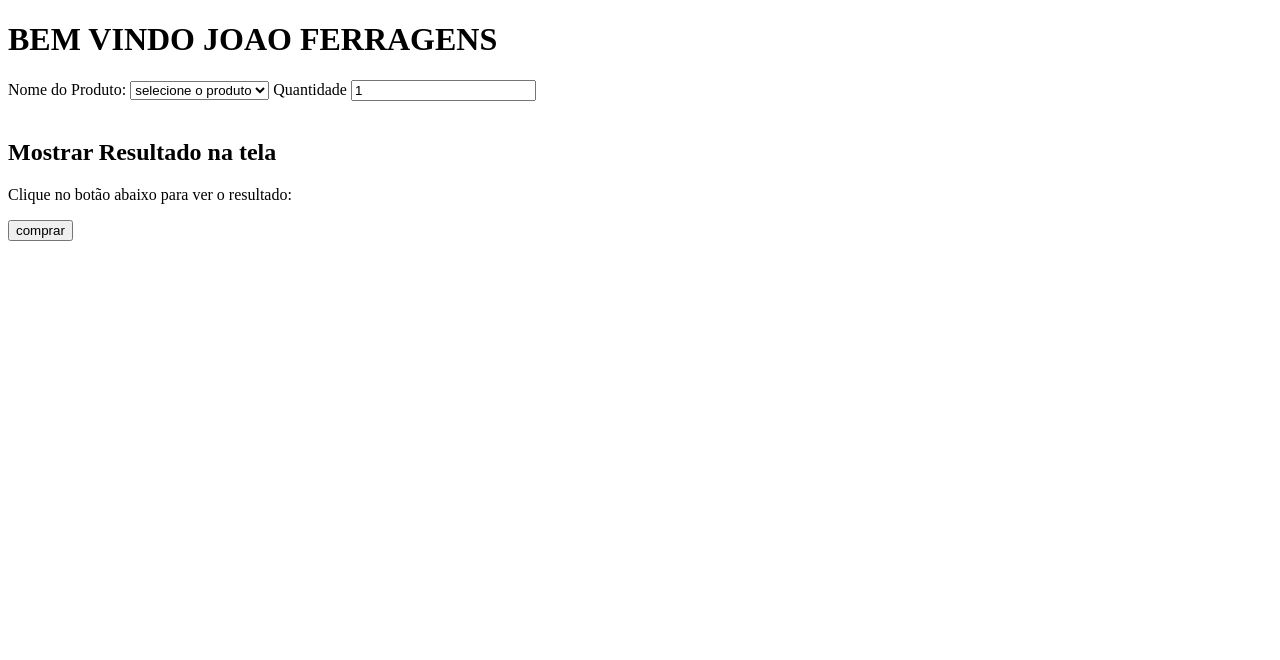
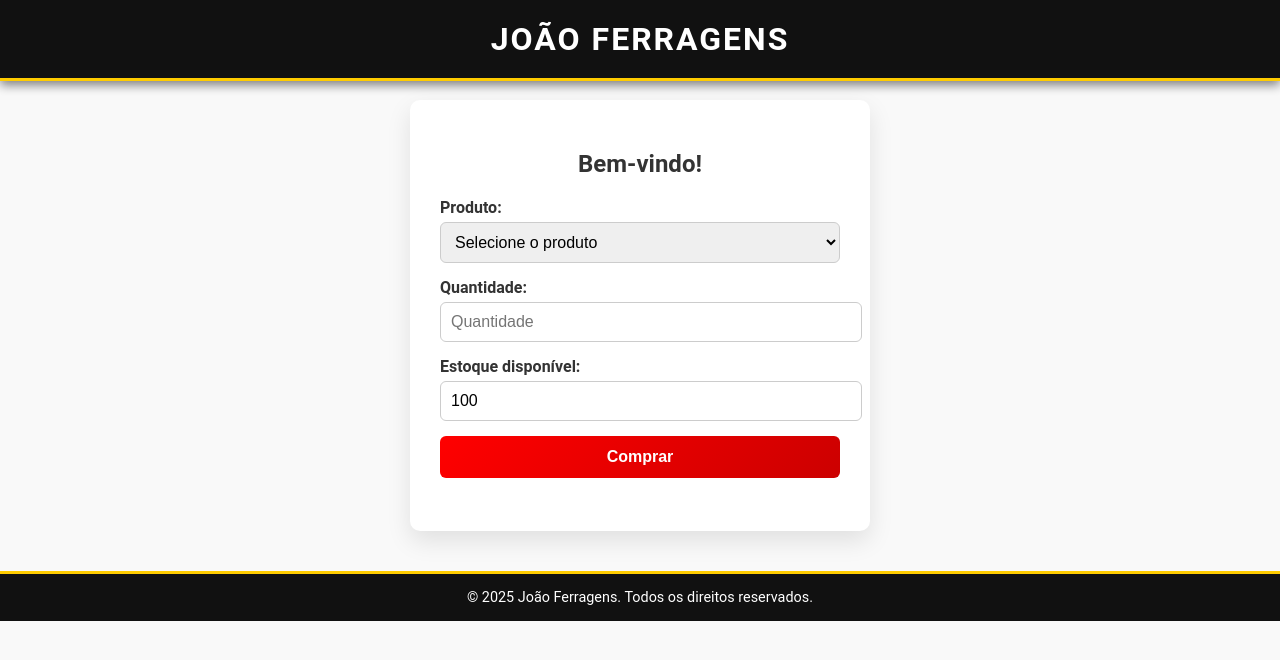
Before and after one commit to amandavitoria0/javas, a plain HTML site: page ferragensjoao/index.html in a window 1280 px wide. Drawn offline with Linux system fonts and the light colour scheme.

Commit message:
finalizado

```diff
--- a/ferragensjoao/index.html
+++ b/ferragensjoao/index.html
@@ -1,31 +1,75 @@
-<!DOCTYPE html>
-<html lang="en">
+<!DOCTYPE html><!-- Define o tipo de documento como HTML5 -->
+
+<html lang="pt-BR"><!-- Início do documento HTML com idioma português do Brasil -->
+
+
 <head>
-    <meta charset="UTF-8">
-    <meta name="viewport" content="width=device-width, initial-scale=1.0">
-    <title>Document</title>
+    <!-- Metadados da página -->
+    <meta charset="UTF-8" />
+    <!-- Define a codificação de caracteres como UTF-8 para suportar acentuação -->
+
+    <meta name="viewport" content="width=device-width, initial-scale=1.0" />
+    <!-- Garante que a visualização será responsiva em dispositivos móveis -->
+
+    <title>João Ferragens</title>   <!-- Título da aba do navegador -->
+
+
+    <link rel="stylesheet" href="style.css" /> <!-- Vincula o arquivo externo de estilos CSS -->
+
 </head>
-<body>
-       <h1>BEM VINDO JOAO FERRAGENS</h1>
-       <label for="productName">Nome do Produto:</label>
-        <select id="produto">
-            <option value="">selecione o produto</option>
-            <option value="parafuso">parafuso</option>
-            <option value="martelo">martelo</option>
-            <option value="chave de fenda">chave de fenda</option>
+
+<body>    <!-- Início do corpo da página -->
+
+
+
+    <header> <!-- Cabeçalho fixo com nome da loja -->
+        <h1>João Ferragens</h1><!-- Título principal exibido no topo da página -->
+
+    </header>  <!-- Conteúdo principal da página -->
+
+
+    <main>
+        <h2>Bem-vindo!</h2><!-- Saudação ao usuário -->
+
+
+
+        <label for="produto">Produto:</label>  <!-- Seleção do produto -->
+
+         <select id="produto" required> <!-- Rótulo para o campo de seleção de produtos -->
+           <option value="">Selecione o produto</option> <!-- Campo de seleção (drop-down) com produtos -->  <!-- Opção inicial (nenhum selecionado) -->
+           <option value="parafuso">Parafuso</option><!-- Opção para parafuso -->
+           <option value="martelo">Martelo</option> <!-- Opção para martelo -->
+
+            <option value="chave de fenda">Chave de Fenda</option> <!-- Opção para chave de fenda -->
 
         </select>
 
-        <label for="Quantidade">Quantidade</label>
-        <input type="number" id="Quantidade" name="Quantidade" min="1" step="1" value="1"><br><br>
-    <h2>Mostrar Resultado na tela</h2>
-    <p>Clique no botão abaixo para ver o resultado:</p>
-    <button onclick="calcularpreco()">comprar</button>
-    <p id="resultado"P></p>
+        <!-- Campo de entrada da quantidade -->
+        <label for="quantidade">Quantidade:</label>  <!-- Rótulo do campo de quantidade -->
+
+        <input type="number" id="quantidade" min="1" placeholder="Quantidade" required /> <!-- Campo numérico que só permite números a partir de 1 -->
+        <!-- Estoque disponível (fixo) -->
+        <label for="estoque">Estoque disponível:</label>
+        <!-- Rótulo do campo de estoque -->
+        <input type="number" id="estoque" value="100" readonly />      <!-- Campo numérico que mostra o estoque fixo (não pode ser alterado) -->
 
 
-      </form>
+        <button onclick="calcularPreco()">Comprar</button> <!-- Botão para acionar o cálculo do preço -->
+        <!-- Quando clicado, chama a função JavaScript 'calcularPreco()' -->
 
-<script src="script.js"></script>
+        <!-- Resultado da compra será mostrado aqui -->
+        <h4 id="resultado"></h4><!-- Área onde será exibido o total calculado dinamicamente -->
+
+    </main>
+
+
+    <footer> <!-- Rodapé da página -->
+        &copy; 2025 João Ferragens. Todos os direitos reservados. <!-- Texto legal no rodapé da página -->
+
+    </footer>
+
+
+    <script src="script.js"></script>   <!-- Importa o arquivo JavaScript com a lógica do cálculo -->
 </body>
+
 </html>
--- a/ferragensjoao/script.js
+++ b/ferragensjoao/script.js
@@ -1,16 +1,47 @@
+function calcularPreco() {
+    // Obtém o valor selecionado no campo <select> de produto
+    const produto = document.getElementById('produto').value;
 
+    // Converte a entrada de quantidade para número inteiro
+    const quantidade = parseInt(document.getElementById('quantidade').value);
 
-//pegar o valor do campo qtd
-const precos={//dicionario
-    "parafuso": 5,
-    "martelo": 30,
-    "chave de fenda":38,
+    // Obtém o valor atual do estoque (fixo neste caso)
+    const estoque = parseInt(document.getElementById('estoque').value);
+
+    // Seleciona o elemento onde o resultado será exibido
+    const resultado = document.getElementById('resultado');
+
+    // Verificação: se nenhum produto foi selecionado ou a quantidade é inválida
+    if (!produto || isNaN(quantidade) || quantidade <= 0) {
+        resultado.textContent = 'Por favor, selecione um produto e insira uma quantidade válida.';
+        return; // Encerra a função se a verificação falhar
+    }
+
+    // Verifica se a quantidade solicitada ultrapassa o estoque disponível
+    if (quantidade > estoque) {
+        resultado.textContent = 'A quantidade solicitada excede o estoque disponível.';
+        return; // Encerra a função se não houver estoque suficiente
+    }
+
+    // Dicionário com os preços de cada produto
+    const precos = {
+        parafuso: 0.5,             // Preço do parafuso: R$0,50
+        martelo: 22.0,             // Preço do martelo: R$22,00
+        'chave de fenda': 10.0     // Preço da chave de fenda: R$10,00
+    };
+
+    // Acessa o preço do produto selecionado
+    const precoUnitario = precos[produto];
+
+    // Calcula o total com base na quantidade
+    const total = precoUnitario * quantidade;
+
+    // Exibe o resultado formatado com detalhes
+    resultado.innerHTML = `
+        Produto: <strong>${produto}</strong><br>
+        Quantidade: <strong>${quantidade}</strong><br>
+        Preço unitário: <strong>R$ ${precoUnitario.toFixed(2)}</strong><br>
+        <hr>
+        <span style="font-size: 1.2rem;">Total: <strong>R$ ${total.toFixed(2)}</strong></span>
+    `;
 }
-
-
-function calcularpreco(){
-    let escolhaproduto = document.getElementById("produto").value; //
-    let Quantidadedeproduto = document.getElementById("Quantidade").value;
-    console.log(precos[escolhaproduto]*Quantidadedeproduto)
-
-}
--- a/ferragensjoao/style.css
+++ b/ferragensjoao/style.css
@@ -0,0 +1,108 @@
+/* Reset & Fonte */
+body {
+    font-family: 'Roboto', sans-serif; /* Define a fonte principal da página */
+    background-color: #f9f9f9;         /* Cor de fundo clara */
+    color: #333;                       /* Cor do texto padrão (cinza escuro) */
+    margin: 0;                         /* Remove margens padrão do navegador */
+    padding: 0;                        /* Remove espaçamento interno padrão */
+    font-size: 16px;                   /* Tamanho base da fonte */
+}
+
+/* Cabeçalho com estilo de menu */
+header {
+    position: fixed;                  /* Fixa o cabeçalho no topo da tela */
+    top: 0;                           /* Posiciona o topo do header no topo da tela */
+    width: 100%;                      /* Faz o header ocupar 100% da largura */
+    background-color: #111;           /* Cor de fundo preta */
+    color: #fff;                      /* Texto branco */
+    text-align: center;               /* Centraliza o conteúdo dentro do header */
+    padding: 20px 0;                  /* Espaçamento vertical interno */
+    border-bottom: 3px solid #ffcc00; /* Linha amarela na parte inferior do header */
+    box-shadow: 0 4px 10px rgba(0, 0, 0, 0.5); /* Sombra para destacar o header */
+    z-index: 1000;                    /* Garante que fique acima de outros elementos */
+}
+
+header h1 {
+    margin: 0;                        /* Remove margem padrão do título */
+    font-size: 2rem;                  /* Tamanho do título */
+    letter-spacing: 2px;              /* Espaçamento entre letras */
+    text-transform: uppercase;        /* Transforma o texto em letras maiúsculas */
+}
+
+/* Espaço para o conteúdo abaixo do cabeçalho fixo */
+main {
+    max-width: 400px;                 /* Largura máxima do conteúdo central */
+    margin: 100px auto 40px;          /* Espaço acima (para não ficar sob o header) e abaixo */
+    padding: 30px;                    /* Espaçamento interno */
+    background: #ffffff;              /* Fundo branco */
+    border-radius: 10px;              /* Bordas arredondadas */
+    box-shadow: 0 10px 25px rgba(0, 0, 0, 0.1); /* Sombra suave ao redor */
+    transition: all 0.3s ease;        /* Suaviza transições se forem aplicadas depois */
+    text-align: center;               /* Centraliza o texto dentro do bloco */
+}
+
+/* Campos e labels */
+label {
+    font-weight: 600;                 /* Deixa o texto do label em negrito */
+    font-size: 1rem;                  /* Tamanho do texto do label */
+    display: block;                   /* Ocupa linha inteira */
+    margin-bottom: 5px;               /* Espaço abaixo do label */
+    text-align: left;                 /* Alinha o texto do label à esquerda */
+}
+
+input[type="number"],
+select {
+    width: 100%;                      /* Ocupa toda a largura do container */
+    padding: 10px;                    /* Espaço interno */
+    margin-bottom: 15px;              /* Espaço abaixo de cada campo */
+    border-radius: 6px;               /* Bordas arredondadas */
+    border: 1px solid #ccc;           /* Borda cinza clara */
+    font-size: 1rem;                  /* Tamanho da fonte dos campos */
+    transition: border 0.2s ease-in-out; /* Animação suave ao focar */
+}
+
+/* Estilo quando o campo é focado (clicado) */
+input:focus,
+select:focus {
+    border-color: #ffcc00;            /* Muda a cor da borda ao focar */
+    outline: none;                    /* Remove a borda azul padrão do navegador */
+}
+
+/* Botão estilizado */
+button {
+    background: linear-gradient(135deg, #ff0000, #cc0000); /* Degradê vermelho */
+    color: #fff;                     /* Texto branco */
+    padding: 12px;                   /* Espaço interno */
+    font-size: 1rem;                 /* Tamanho do texto do botão */
+    border: none;                    /* Remove a borda padrão */
+    border-radius: 6px;              /* Bordas arredondadas */
+    cursor: pointer;                 /* Cursor tipo "mãozinha" */
+    font-weight: bold;              /* Texto em negrito */
+    width: 100%;                    /* Botão ocupa toda a largura disponível */
+    transition: background 0.3s ease-in-out; /* Animação suave na cor ao passar o mouse */
+}
+
+/* Estilo do botão ao passar o mouse */
+button:hover {
+    background: linear-gradient(135deg, #ffcc00, #e6b800); /* Degradê amarelo */
+    color: #000;                    /* Texto preto para melhor contraste */
+}
+
+/* Área onde o resultado será exibido */
+h4#resultado {
+    margin-top: 20px;               /* Espaço acima do resultado */
+    color: #111;                    /* Cor escura para destaque */
+    font-size: 1.1rem;              /* Tamanho da fonte */
+    font-weight: bold;             /* Texto em negrito */
+}
+
+/* Rodapé */
+footer {
+    background-color: #111;        /* Fundo preto */
+    color: #fff;                   /* Texto branco */
+    text-align: center;            /* Centraliza o texto */
+    padding: 15px;                 /* Espaço interno */
+    font-size: 0.9rem;             /* Tamanho do texto um pouco menor */
+    border-top: 3px solid #ffcc00; /* Linha amarela no topo do rodapé */
+    position: relative;            /* Permite posicionamentos específicos se necessário */
+}
```
